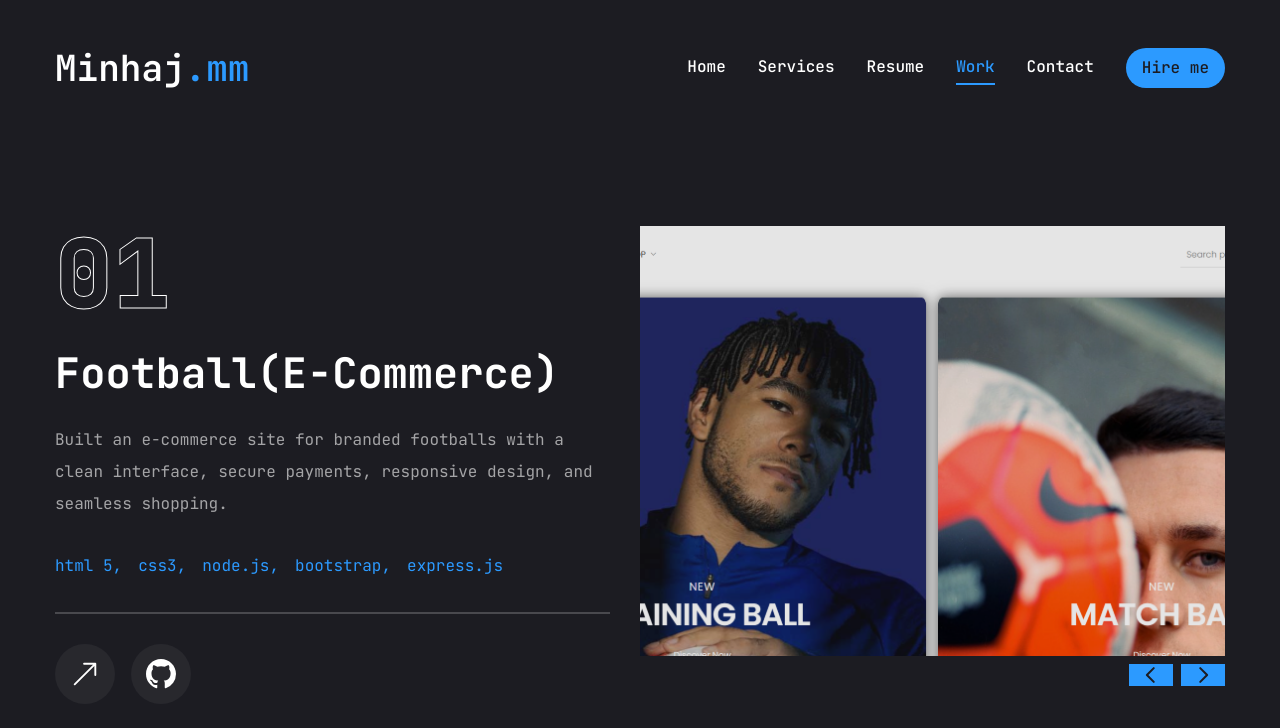
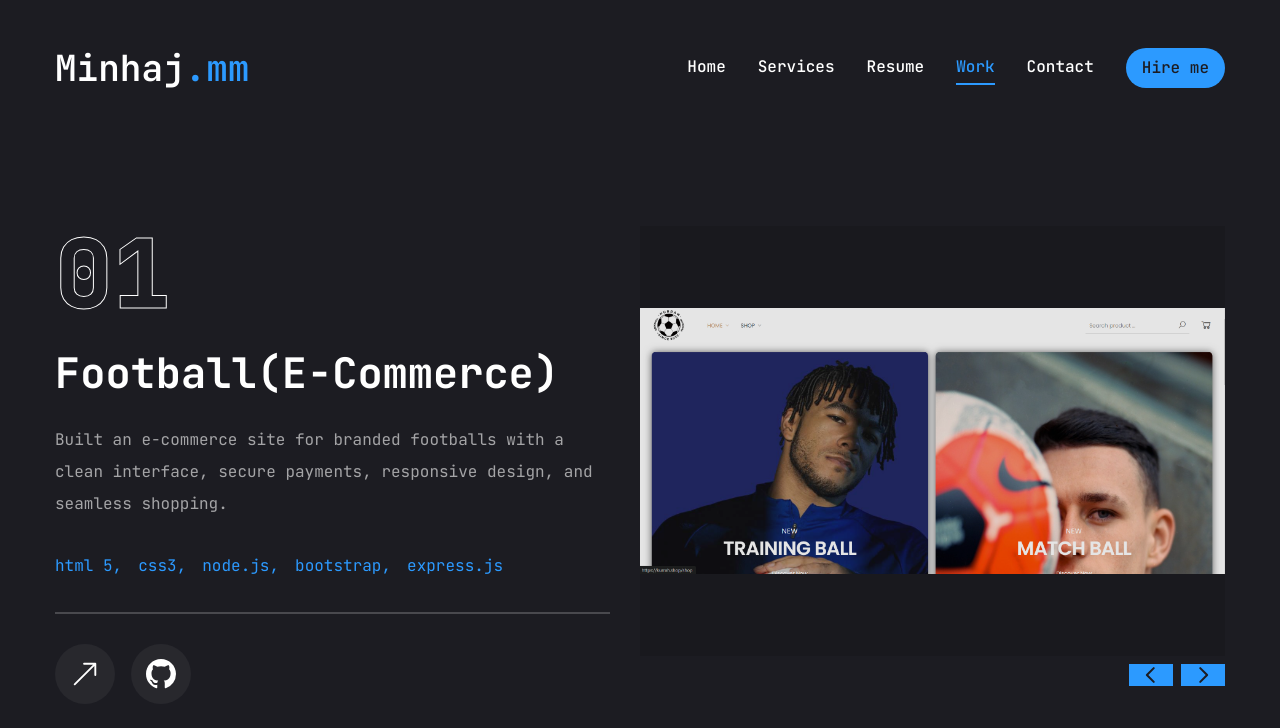
Before and after one commit to Minhaj99466/Minhaj-portfolio-2.0, a Next.js app: page /work in a window 1280 px wide. Shown: the top 728 px of the page. Built offline with nearby package versions, Linux system fonts and the light colour scheme.

Commit message:
image contain

```diff
--- a/app/work/page.jsx
+++ b/app/work/page.jsx
@@ -126,7 +126,7 @@ const WorkPage = () => {
                   <div className="h-[430px] relative group flex justify-center items-center bg-pink-50/0">
                   <div className="absolute top-0 bottom-0 w-full h-full bg-black/10 z-10 "></div>
                   <div className="relative w-full h-full">
-                    <Image fill  src={item.image} alt="work-image" className="xl:object-cover object-contain"/>
+                    <Image fill  src={item.image} alt="work-image" className="object-contain"/>
                   </div>
                   </div>
                 </SwiperSlide>
```
